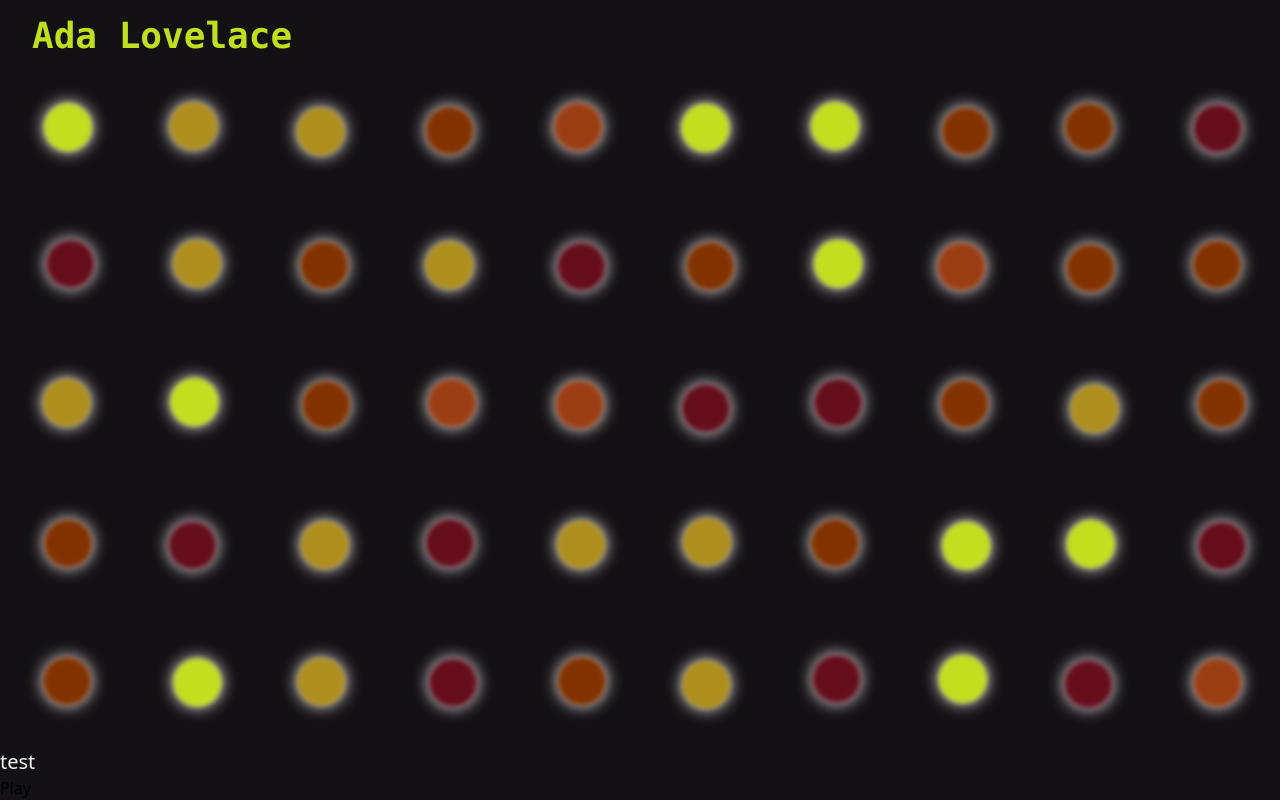
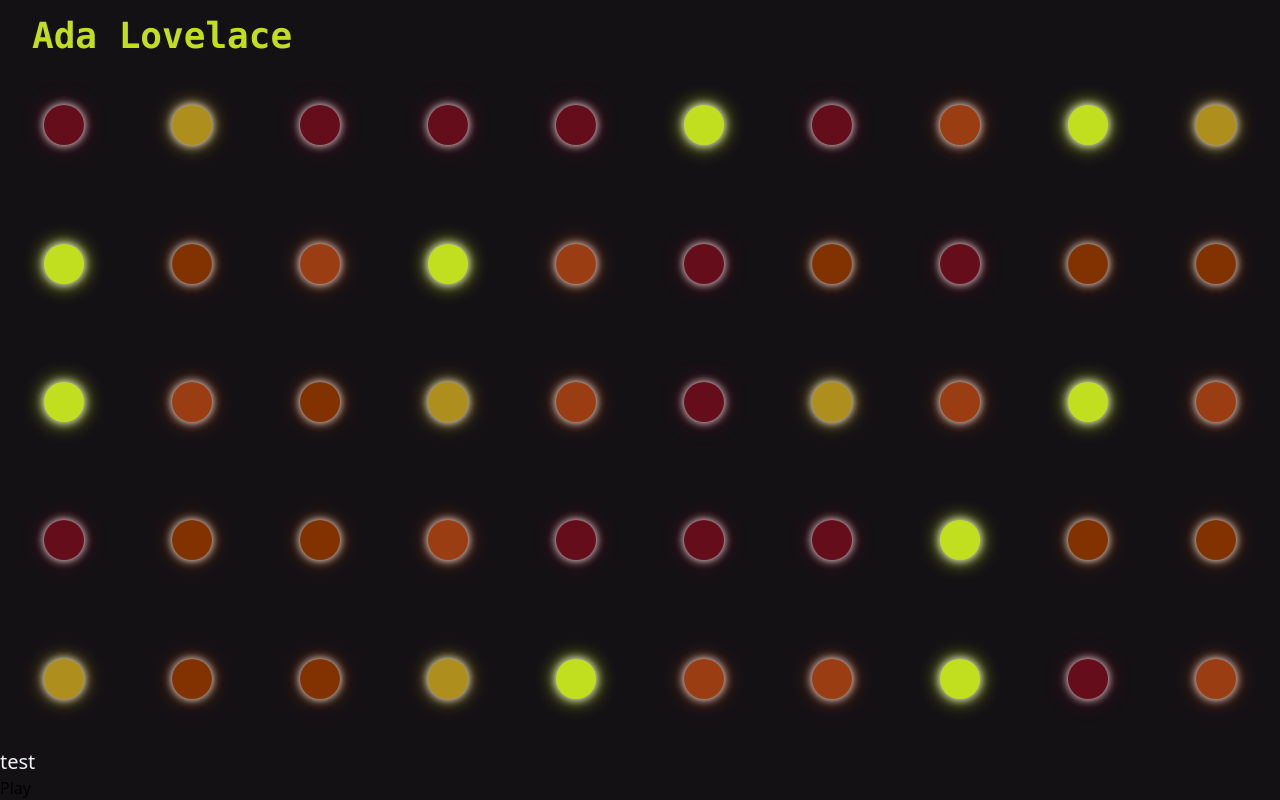
Before and after one commit to ColeDixon78/adalovelace-website, a SvelteKit app: page / in a window 1280 px wide. Built offline with nearby package versions, Linux system fonts and the light colour scheme.

Commit message:
layering shadows

```diff
--- a/src/routes/+page.svelte
+++ b/src/routes/+page.svelte
@@ -3,27 +3,25 @@
 	import AudioPlayer from '$lib/components/audio-player.svelte';
 	let height = $state(0);
 	let width = $state(0);
-	$inspect(height);
 	const rows = 5;
 	const columns = 10;
+	const lightCount = rows * columns;
 	const xBandwidth = $derived(width / columns);
 	const yBandwidth = $derived(height / rows);
-	const radius = $derived(Math.min(Math.min(xBandwidth / 3, yBandwidth / 3), 24));
+	const radius = $derived(Math.min(Math.min(xBandwidth / 3, yBandwidth / 3), 20));
 	// const colorPalette = ['9e0031', '8e0045', '770058', '600047', '44001a'];
-	const colorPalette = ['650d1b', '823200', '9b3d12', 'ae8e1c', 'c1df1f'];
+	// const colorPalette = ['650d1b', '823200', '9b3d12', 'ae8e1c', 'c1df1f'];
 	// const colorPalette = ['e3b505', '95190c', '610345', '107e7d', '044b7f'];
-	const colorArray: string[][] = $state(Array(rows).fill(Array(columns).fill('white')));
+	const colorPalette = ['var1', 'var2', 'var3', 'var4', 'var5'];
+	const colorArray: string[] = $state(Array(lightCount).fill('white'));
 	function randomizeColors() {
-		for (let row = 0; row < rows; row++) {
-			for (let col = 0; col < columns; col++) {
-				if (Math.random() < 0) {
-					colorArray[row][col] = 'white';
-					continue;
-				}
-				const randomElement = colorPalette[Math.floor(Math.random() * colorPalette.length)];
-				colorArray[row][col] = '#' + randomElement;
-			}
+		for (let index = 0; index < rows; index++) {
+			const randomElement = colorPalette[Math.floor(Math.random() * colorPalette.length)];
+			colorArray[index] = '#' + randomElement;
 		}
+	}
+	function updateColorPalette() {
+		//update css variables here
 	}
 
 	$effect(() => randomizeColors());
@@ -32,29 +30,70 @@
 <main class="flex h-screen w-screen flex-col bg-onyx">
 	<h1 class="mx-8 mt-4 font-mono text-4xl font-semibold text-[#c1df1f]">Ada Lovelace</h1>
 
-	<svg class="flex-auto" bind:clientHeight={height} bind:clientWidth={width}>
-		{#each { length: rows }, row}
-			{#each { length: columns }, col}
-				{@const color = colorArray[row][col]}
-				{@const staggerX = (Math.random() * xBandwidth) / 20}
-				{@const staggerY = (Math.random() * yBandwidth) / 20}
-				<svg
-					x={xBandwidth * col + staggerX}
-					y={yBandwidth * row + staggerY}
-					width={xBandwidth}
-					height={yBandwidth}
-				>
-					<circle class="light" cx={xBandwidth / 2} cy={yBandwidth / 2} r={radius} fill={color} />
-				</svg>
-			{/each}
+	<div
+		class="relative grid flex-auto grid-cols-10"
+		bind:clientHeight={height}
+		bind:clientWidth={width}
+	>
+		{#each { length: lightCount }}
+			{@const staggerX = (Math.random() * xBandwidth) / 20}
+			{@const staggerY = (Math.random() * yBandwidth) / 20}
+			{@const staggerR = Math.random() * (radius / 4)}
+			{@const color = colorPalette[Math.floor(Math.random() * colorPalette.length)]}
+			<div class="relative col-span-1">
+				<div class="light {color}"></div>
+			</div>
 		{/each}
-	</svg>
+	</div>
 
 	<AudioPlayer title="test" src={sample} />
 </main>
 
 <style>
+	main {
+		--light-color-1: #650d1b;
+		--light-color-2: #823200;
+		--light-color-3: #9b3d12;
+		--light-color-4: #ae8e1c;
+		--light-color-5: #c1df1f;
+	}
 	.light {
-		filter: blur(0.18em) drop-shadow(0px 0px 8px white);
+		position: absolute;
+		top: calc(50% - 20px);
+		left: calc(50% - 20px);
+		width: 40px;
+		height: 40px;
+		border-radius: 50%;
+	}
+
+	.var1 {
+		background-color: var(--light-color-1);
+		box-shadow:
+			0 0 10px 0px #fff,
+			0 0 20px 0px var(--light-color-1);
+	}
+	.var2 {
+		background-color: var(--light-color-2);
+		box-shadow:
+			0 0 10px 0px #fff,
+			0 0 20px 0px var(--light-color-2);
+	}
+	.var3 {
+		background-color: var(--light-color-3);
+		box-shadow:
+			0 0 10px 0px #fff,
+			0 0 20px 0px var(--light-color-3);
+	}
+	.var4 {
+		background-color: var(--light-color-4);
+		box-shadow:
+			0 0 10px 0px #fff,
+			0 0 20px 0px var(--light-color-4);
+	}
+	.var5 {
+		background-color: var(--light-color-5);
+		box-shadow:
+			0 0 10px 0px #fff,
+			0 0 20px 0px var(--light-color-5);
 	}
 </style>
```
